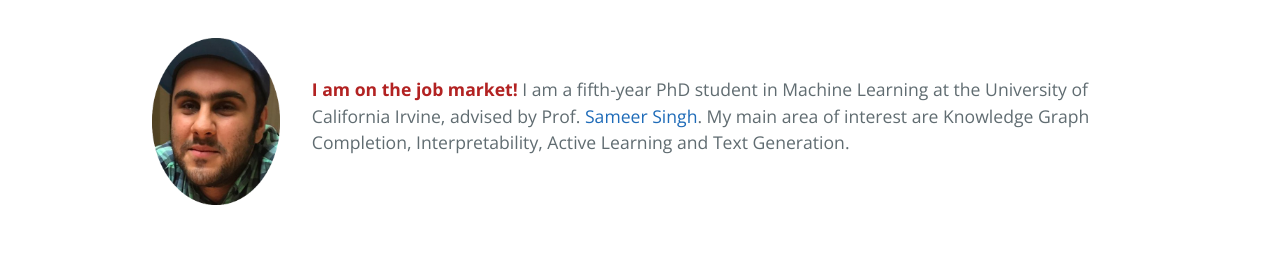
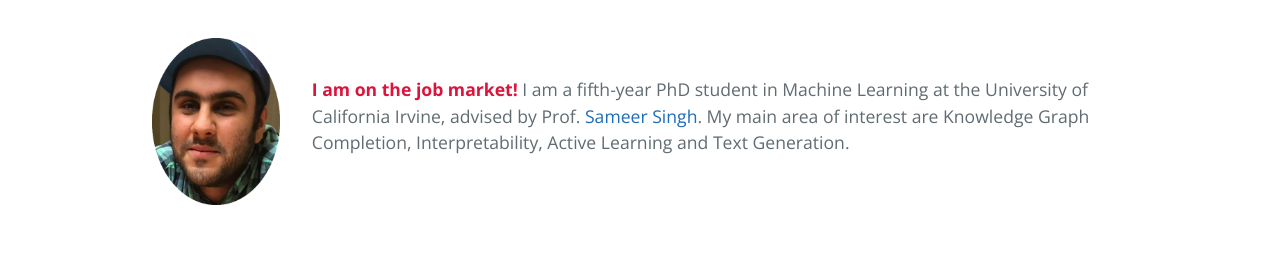
Before and after one commit to pouyapez/pouyapez.github.io, a Jekyll site: the page built from index.md, in a window 1280 px wide. Shown: the part 502-764 px from the top of the page. Built offline with Jekyll 4.4.1, drawn with Linux system fonts in a browser that asks for light colours.

Commit message:
Update index.md

```diff
--- a/index.md
+++ b/index.md
@@ -9,7 +9,7 @@ layout: default
         </td>
         <td>
           <p class="text right-align text-large add-top-margin" style="width:100%;">
-             <font style="color:firebrick;"><b>I am on the job market!</b></font> I am a fifth-year PhD student in Machine Learning at the University of California Irvine, advised by Prof.                       <a href="http://sameersingh.org">Sameer Singh</a>. My main area of interest are Knowledge Graph Completion, Interpretability, Active Learning and Text Generation.
+             <font style="color:crimson;"><b>I am on the job market!</b></font> I am a fifth-year PhD student in Machine Learning at the University of California Irvine, advised by Prof.                       <a href="http://sameersingh.org">Sameer Singh</a>. My main area of interest are Knowledge Graph Completion, Interpretability, Active Learning and Text Generation.
           </p>
         </td>
       </tr>
```
